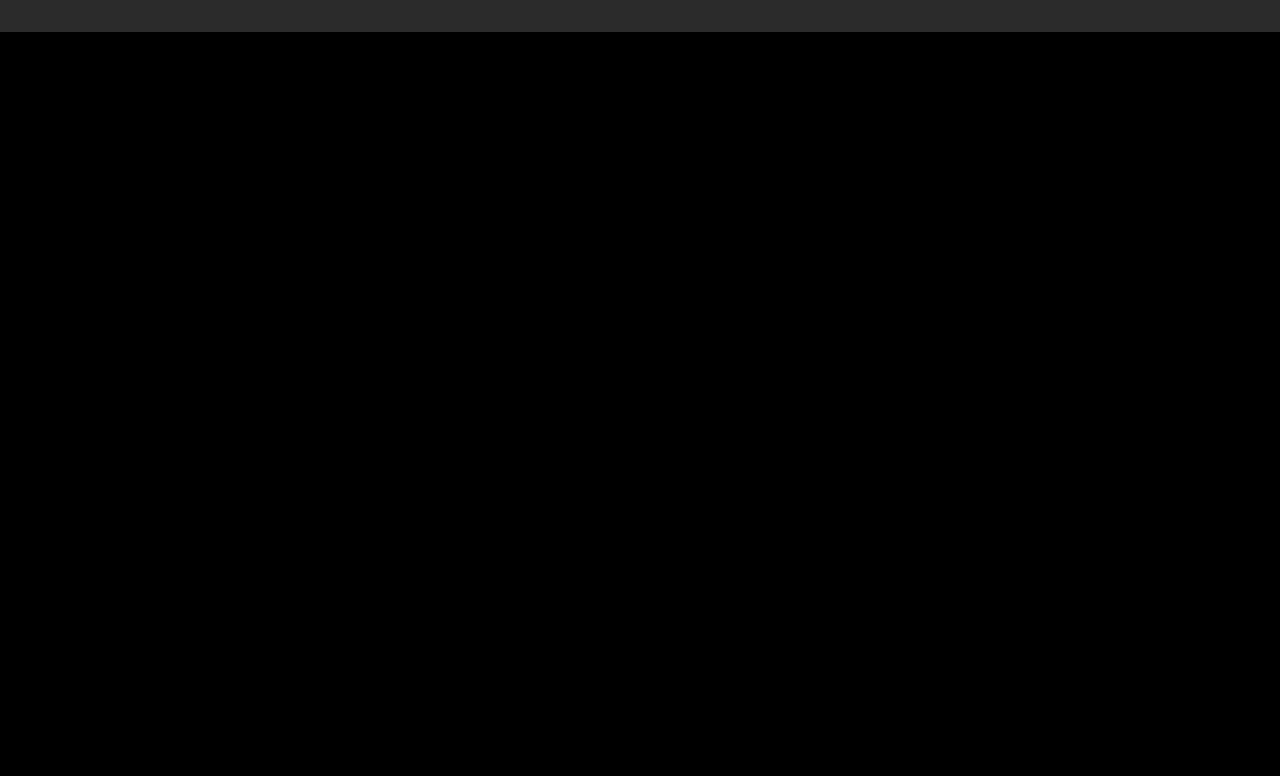
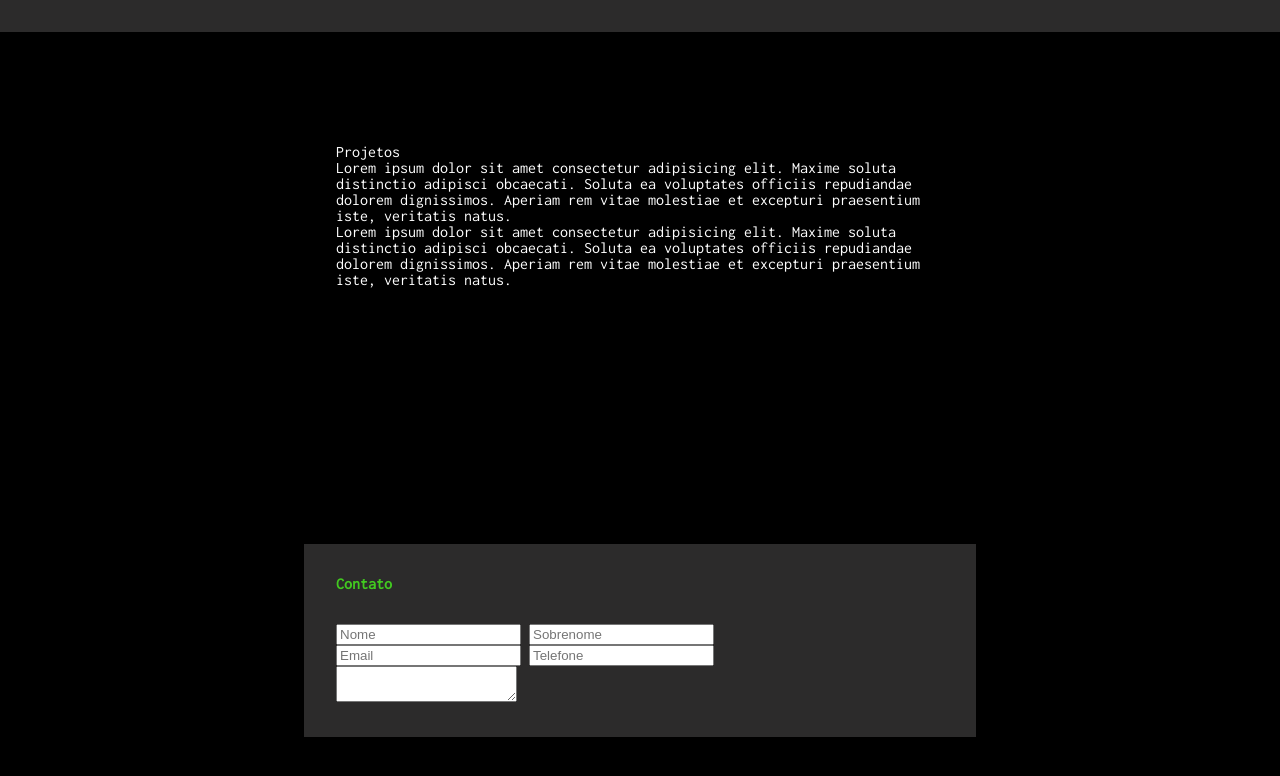
Before and after one commit to italodouglasdev/MeuSite, a plain HTML site: page index.html in a window 1280 px wide. Shown: the part 1188-1964 px from the top of the page. Before the commit the page ends 1348 px from the top, so only its background shows below. Drawn offline with nearby package versions, Linux system fonts and the light colour scheme.

Commit message:
Update 202301092030

```diff
--- a/css/style.css
+++ b/css/style.css
@@ -112,6 +112,14 @@
      padding: 45px;
  }
 
+
+ @media (max-width: 768px) {
+     .cartao-visita-corpo {
+         width: 98%;
+         padding: 15px;
+     }
+ }
+
  .cartao-visita-perfil-imagem {
      width: 200px;
      margin: 0 auto;
@@ -120,6 +128,13 @@
  .perfil-imagem {
      width: 100%;
      border-radius: 100%;
+ }
+
+
+ @media (max-width: 768px) {
+     .cartao-visita-perfil-descricao {
+         width: 98%;
+     }
  }
 
  .perfil-titulo {
@@ -156,3 +171,47 @@
      font-size: 16px;
      margin-right: 10px;
  }
+
+
+ /*Projetoss*/
+
+ .principal-projetos {
+     max-width: 608px;
+     width: 100%;
+     margin: 80px auto;
+     padding: 2rem;
+
+
+ }
+
+ /*Contato*/
+
+ .principal-contato {
+     display: inline-block;
+     margin-top: 20px;
+     width: 100%;
+     margin: auto;
+
+ }
+
+ .principal-contato-corpo {
+     max-width: 608px;
+     width: 100%;
+     margin: 80px auto;
+     padding: 2rem;
+     background: var(--corNavBar);
+ }
+
+
+ @media (max-width: 768px) {
+     .principal-contato-corpo {
+         padding: .8rem;
+
+     }
+ }
+
+ .contato-titulo {
+     margin-bottom: 2rem;
+     color: var(--corVerdeMatrix);
+     font-weight: bold;
+ }
--- a/index.html
+++ b/index.html
@@ -18,14 +18,8 @@
 
         <nav class="cabecalho-navbar">
             <ul class="cabecalho-navbar-lista">
-
                 <li class="cabecalho-navbar-lista-item"><a class="cabecalho-navbar-lista-item-link active" href="#home">
                         <i class="fas fa-terminal"></i></a>
-
-                </li>
-
-                <li class="cabecalho-navbar-lista-item"><a class="cabecalho-navbar-lista-item-link active" href="#home">
-                        Home</a>
 
                 </li>
                 <li class="cabecalho-navbar-lista-item"><a class="cabecalho-navbar-lista-item-link"
@@ -82,14 +76,21 @@
 
         <section class="principal-projetos" id="Projetos">
 
+            <!--Finalizar essa Seção
+            2023-01-09-19:44-->
+
             <div>
 
-                <p>Lorem ipsum dolor sit amet consectetur adipisicing elit. Maxime soluta distinctio adipisci obcaecati.
+                <h2 style="color: white;">Projetos</h2>
+
+                <p style="color: white;">Lorem ipsum dolor sit amet consectetur adipisicing elit. Maxime soluta
+                    distinctio adipisci obcaecati.
                     Soluta ea voluptates officiis repudiandae dolorem dignissimos. Aperiam rem vitae molestiae et
                     excepturi
                     praesentium iste, veritatis natus.</p>
 
-                <p>Lorem ipsum dolor sit amet consectetur adipisicing elit. Maxime soluta distinctio adipisci obcaecati.
+                <p style="color: white;">Lorem ipsum dolor sit amet consectetur adipisicing elit. Maxime soluta
+                    distinctio adipisci obcaecati.
                     Soluta ea voluptates officiis repudiandae dolorem dignissimos. Aperiam rem vitae molestiae et
                     excepturi
                     praesentium iste, veritatis natus.</p>
@@ -104,14 +105,30 @@
 
         <section class="principal-contato" id="Contato">
 
-            <div>
 
-                <p>Lorem ipsum dolor sit amet consectetur adipisicing elit. Maxime soluta distinctio adipisci obcaecati.
-                    Soluta ea voluptates officiis repudiandae dolorem dignissimos. Aperiam rem vitae molestiae et
-                    excepturi
-                    praesentium iste, veritatis natus. Teste.
-                </p>
-            </div>
+            <form class="principal-contato-corpo">
+
+                <h2 class="contato-titulo">Contato</h2>
+
+                <div>
+                    <Input type="text" id="contato-nome" name="contato-nome" placeholder="Nome"></Input>
+                    <Input type="text" id="contato-sobrenome" name="contato-sobrenome" placeholder="Sobrenome"></Input>
+                </div>
+
+                <div>
+                    <Input type="email" id="contato-email" name="contato-email" placeholder="Email"></Input>
+                    <Input type="tel" id="contato-telefone" name="contato-telefone" placeholder="Telefone"></Input>
+                </div>
+
+
+                <div>
+                    <textarea id="contato-mensagem" name="contato-mensagem"></textarea>
+                </div>
+
+            </form>
+
+
+
 
         </section>
 
```
